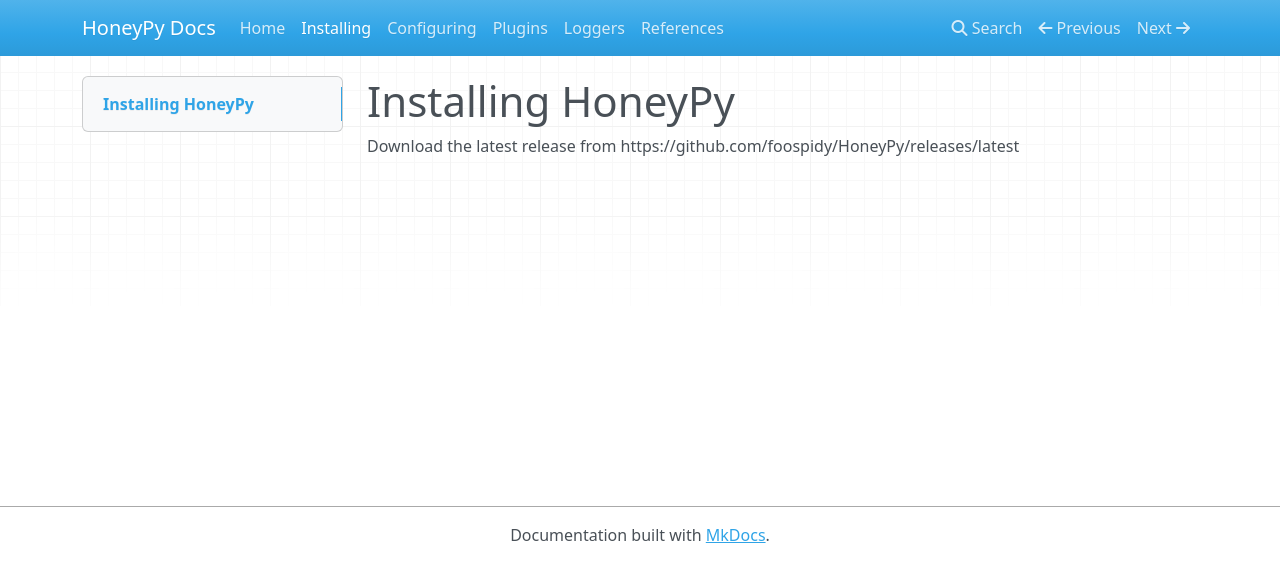
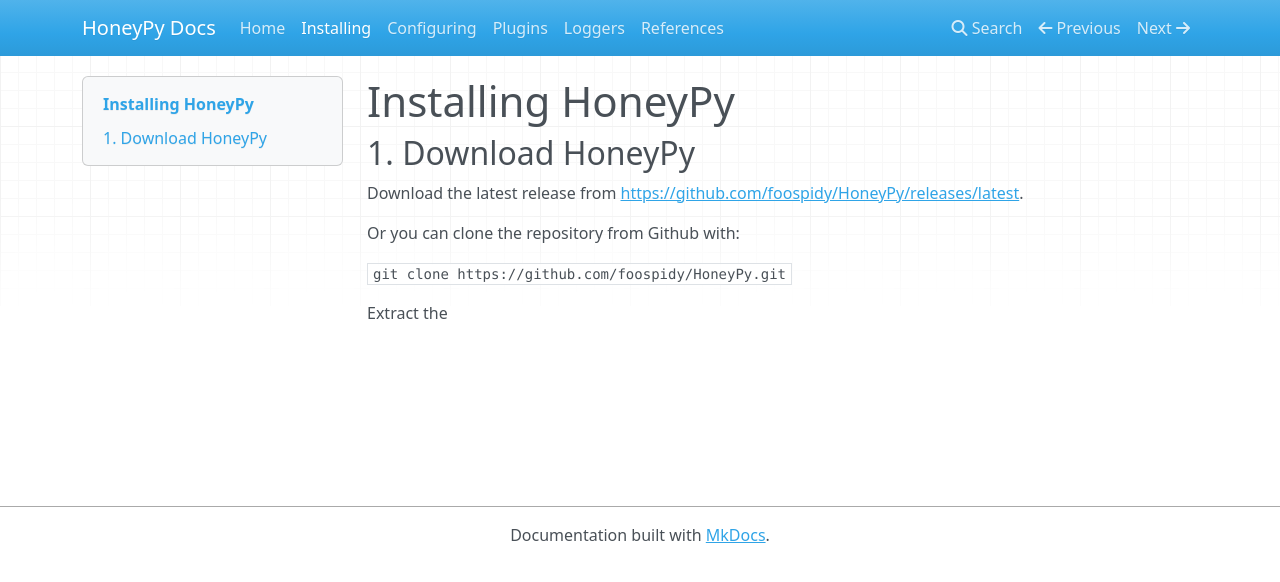
Before and after one commit to foospidy/HoneyPy, an MkDocs documentation site: the page built from docs/installing.md, in a window 1280 px wide. Shown: the top 582 px of the page. Built offline with MkDocs 1.6.1, drawn with Linux system fonts in a browser that asks for light colours; nearby versions of some CDN libraries; old or Windows-style settings are respelled for this version of MkDocs.

Commit message:
docs update

```diff
--- a/docs/installing.md
+++ b/docs/installing.md
@@ -1,3 +1,11 @@
 # Installing HoneyPy
 
-Download the latest release from https://github.com/foospidy/HoneyPy/releases/latest
+## 1. Download HoneyPy
+
+Download the latest release from [https://github.com/foospidy/HoneyPy/releases/latest](https://github.com/foospidy/HoneyPy/releases/latest).
+
+Or you can clone the repository from Github with:
+
+`git clone https://github.com/foospidy/HoneyPy.git`
+
+Extract the
```
